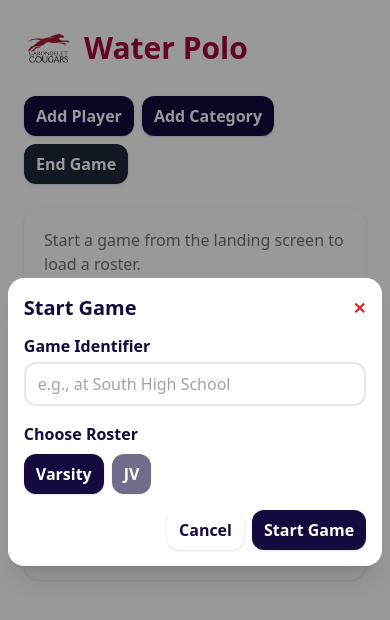
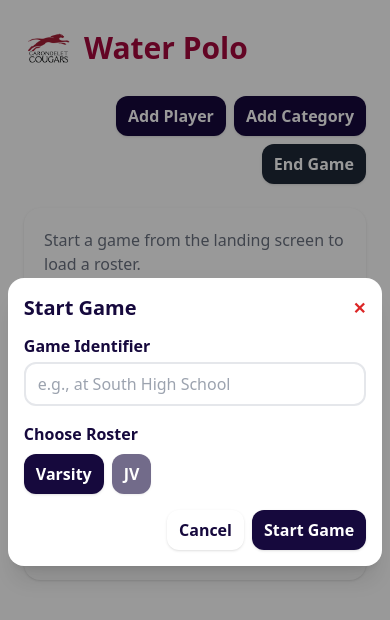
Before and after one commit to jlewis-cpu/water-polo-tracker, a React (Vite) app: page / in a window 390 px wide. Shown: the top 620 px of the page. Built offline with nearby package versions, Linux system fonts and the light colour scheme.

Commit message:
Fix: right justify

```diff
--- a/src/App.jsx
+++ b/src/App.jsx
@@ -495,7 +495,7 @@ export default function App() {
 
       {/* Controls row (NOTE: no Varsity/JV here; those live on the landing) */}
       <div className="flex flex-col gap-3 sm:flex-row sm:items-end sm:gap-3 mb-6">
-        <div className="flex gap-2 sm:self-end flex-wrap">
+        <div className="flex gap-2 flex-wrap justify-end">
           <Button className="btn-primary" onClick={() => setShowPlayerModal(true)}>Add Player</Button>
           <Button className="btn-primary" onClick={() => openAddCategory()}>Add Category</Button>
           <Button onClick={endGame} className="bg-gray-800 text-white">End Game</Button>
```
